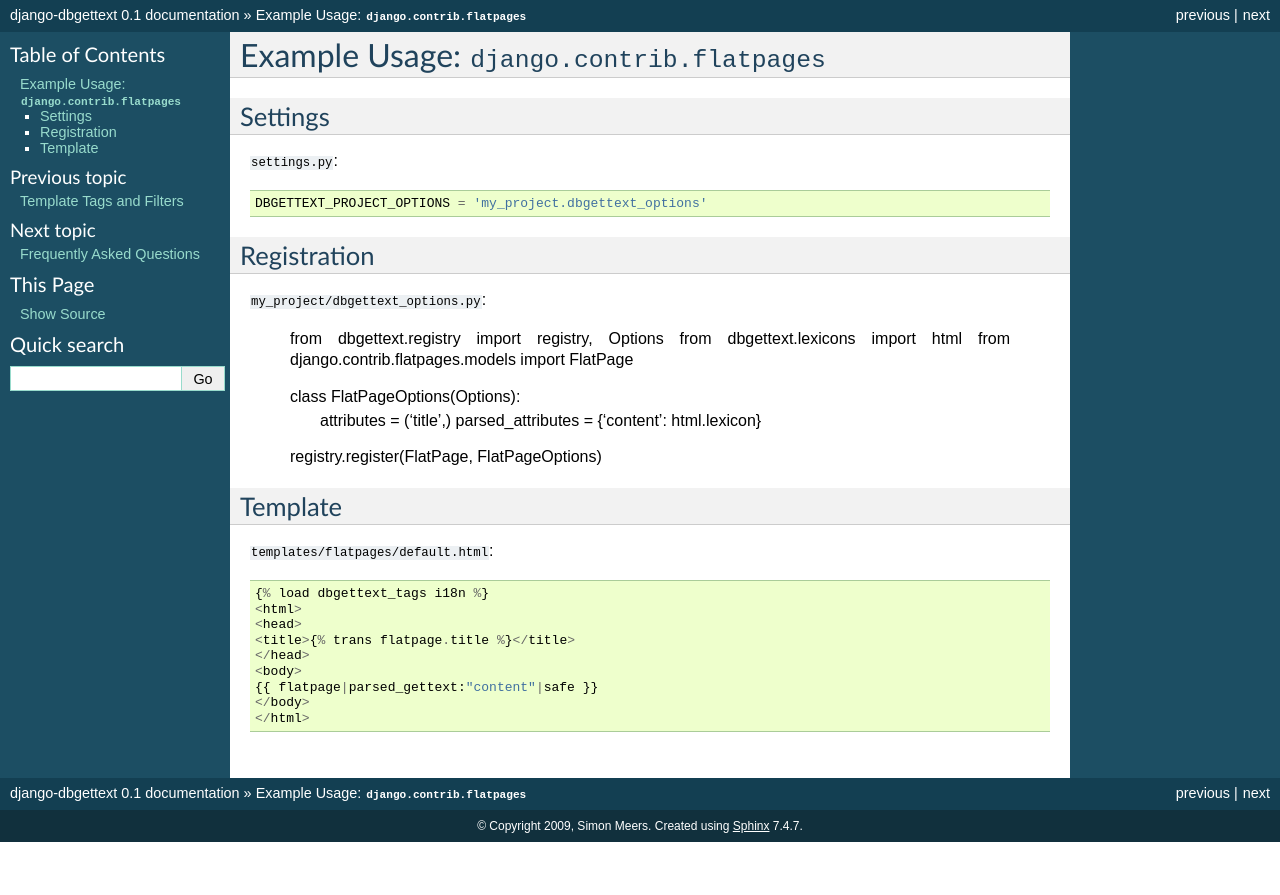
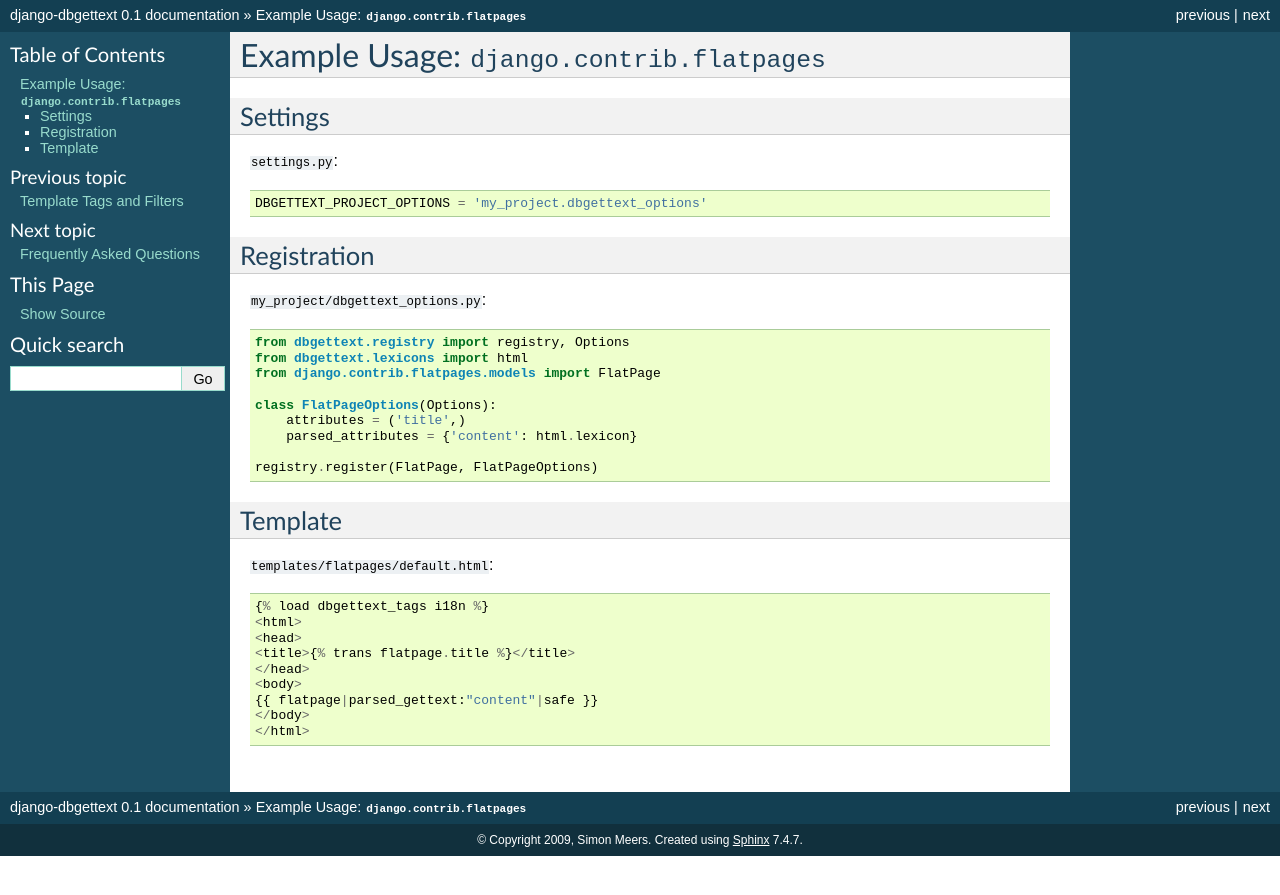
Before and after one commit to DonkeyOatie/django-dbgettext, a Sphinx documentation site: the page built from docs/flatpages.rst, in a window 1280 px wide. Shown: the top 895 px of the page. Built offline with Sphinx 7.4.7, drawn with Linux system fonts in a browser that asks for light colours.

Commit message:
Missing colon in docs

```diff
--- a/docs/flatpages.rst
+++ b/docs/flatpages.rst
@@ -11,7 +11,7 @@
 
 Registration
 ------------
-``my_project/dbgettext_options.py``:
+``my_project/dbgettext_options.py``::
 
     from dbgettext.registry import registry, Options
     from dbgettext.lexicons import html
```
